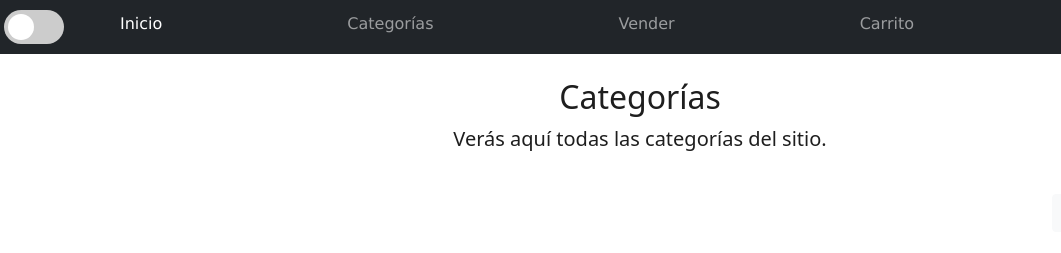
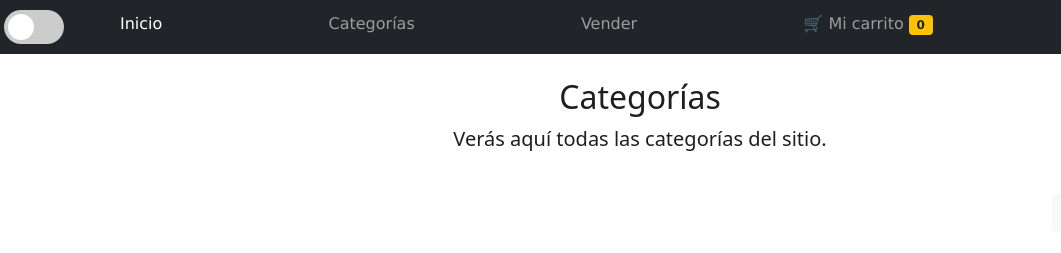
Before and after one commit to pamelasessa-dev/Pagina_ecommerce, a plain HTML site: page categories.html in a window 1280 px wide. Shown: the top 253 px of the page, 0-1061 px from the left. Drawn offline with Linux system fonts and the light colour scheme; no server answers; sample sign-in values are in the browser's storage.

Commit message:
Update categories.html

```diff
--- a/categories.html
+++ b/categories.html
@@ -35,8 +35,13 @@
           <li class="nav-item">
             <a class="nav-link" href="sell.html">Vender</a>
           </li>
-          <li class="nav-item"><a class="nav-link" href="cart.html">Carrito</a></li>
-        <li class="nav-item dropdown">
+       <li class="nav-item">
+                        <a class="nav-link" href="cart.html">
+                            🛒 Mi carrito <span id="cart-count" class="badge bg-warning text-dark">0</span>
+                        </a>
+
+
+     <li class="nav-item dropdown">
     <a class="nav-link dropdown-toggle" href="#" id="navbarDropdown" role="button" data-bs-toggle="dropdown" aria-expanded="false">
         <img id="imagenPerfilNav" src="" alt="Imagen de perfil" style="width: 30px; height: 30px; border-radius: 50%; display: none; margin-right: 8px;">
         <span id="nombreDeUsuario">Usuario</span>
```
